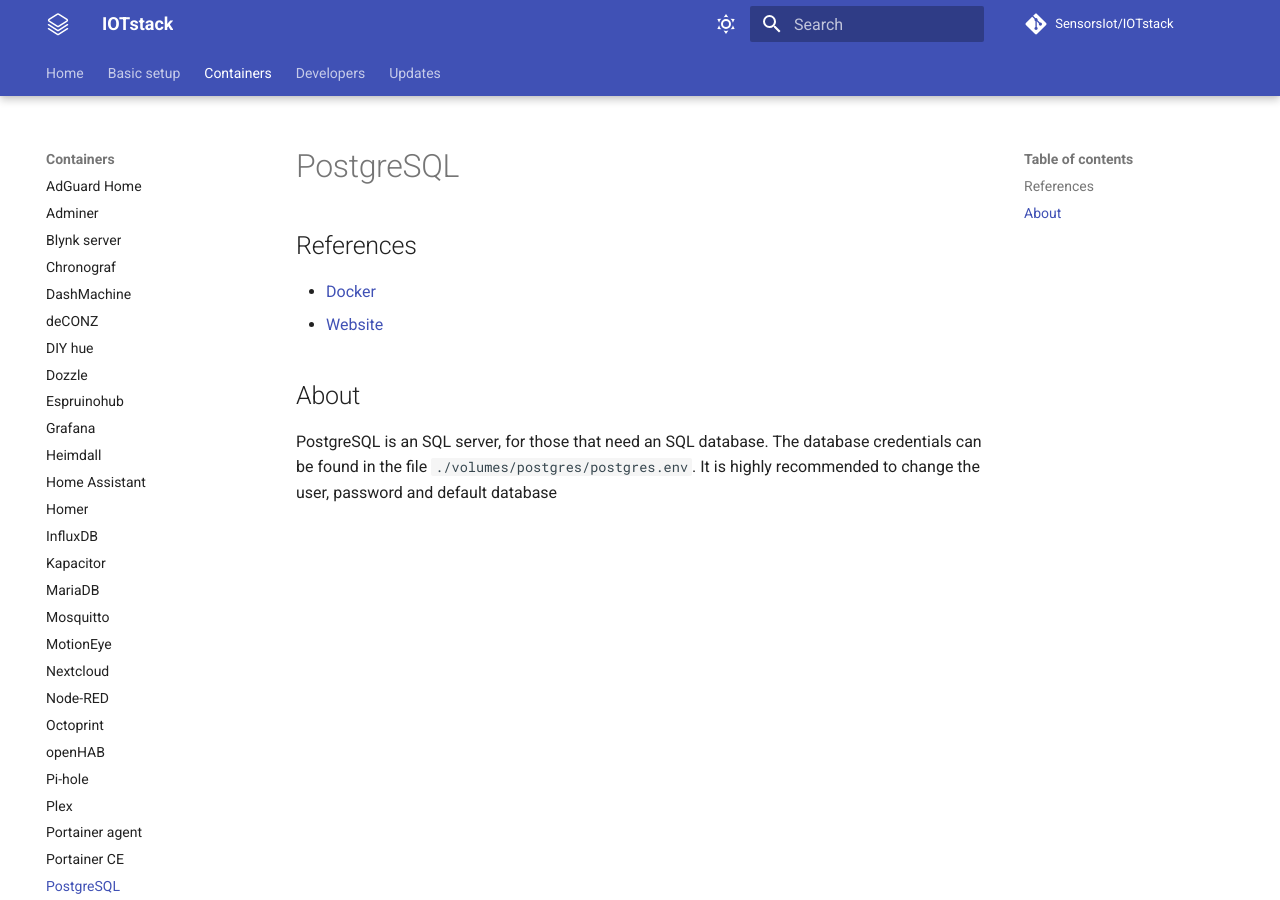
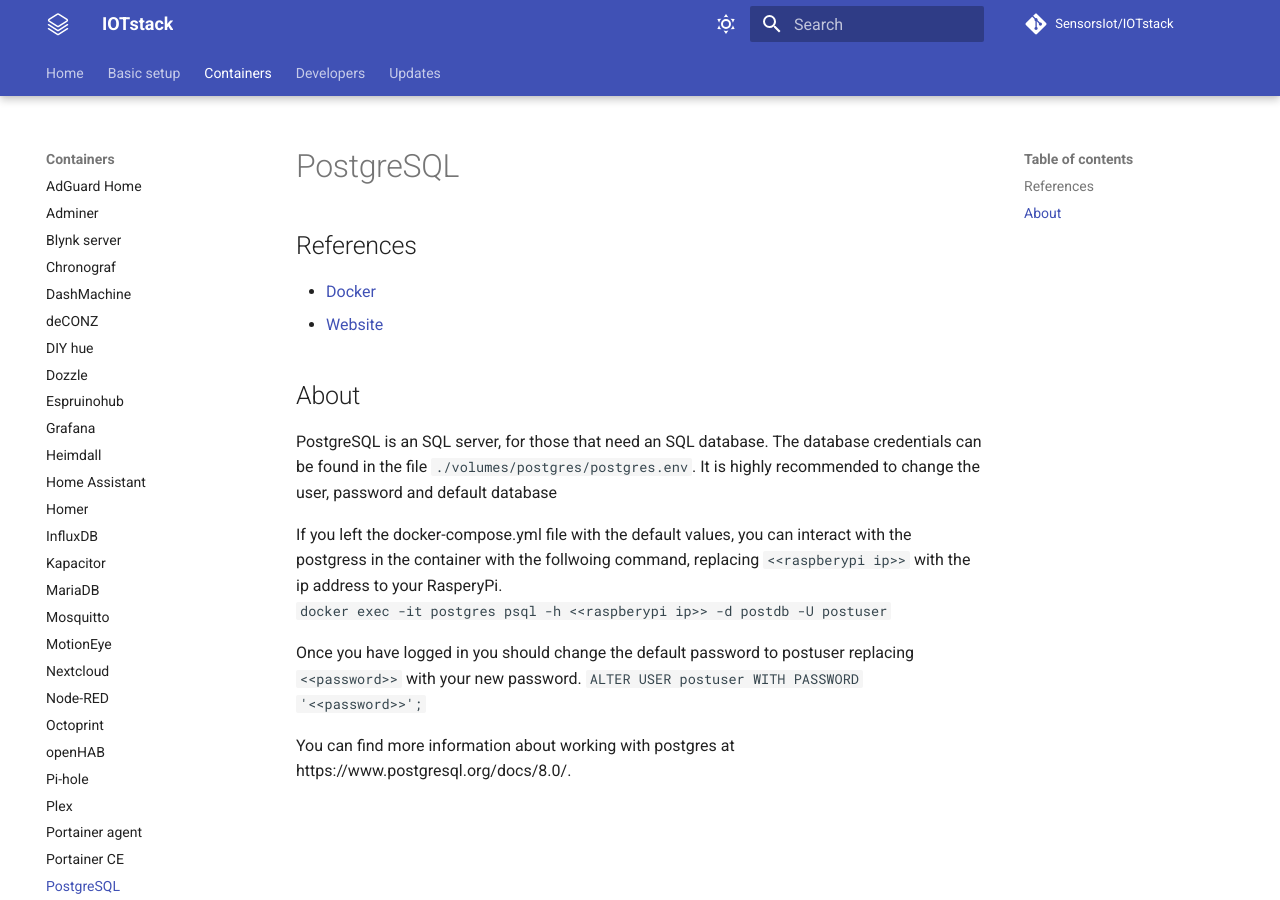
Before and after one commit to gcgarner/IOTstack, an MkDocs documentation site: the page built from docs/Containers/PostgreSQL.md, in a window 1280 px wide. Built offline with MkDocs 1.6.1 and Material for MkDocs 9.7.7, drawn with Linux system fonts in a browser that asks for light colours; comment, search, counter and statistics services are not loaded.

Commit message:
Update PostgreSQL.md
updated with a few steps I had to search for when first setting up postgres

```diff
--- a/docs/Containers/PostgreSQL.md
+++ b/docs/Containers/PostgreSQL.md
@@ -4,3 +4,11 @@
 - [Website](https://www.postgresql.org/)
 ## About
 PostgreSQL is an SQL server, for those that need an SQL database. The database credentials can be found in the file `./volumes/postgres/postgres.env`. It is highly recommended to change the user, password and default database
+
+If you left the docker-compose.yml file with the default values, you can interact with the postgress in the container with the follwoing command, replacing `<<raspberypi ip>>` with the ip address to your RasperyPi.
+`docker exec -it postgres psql -h <<raspberypi ip>> -d postdb -U postuser`
+
+Once you have logged in you should change the default password to postuser replacing `<<password>>` with your new password.
+`ALTER USER postuser WITH PASSWORD '<<password>>';`
+
+You can find more information about working with postgres at https://www.postgresql.org/docs/8.0/.
```
